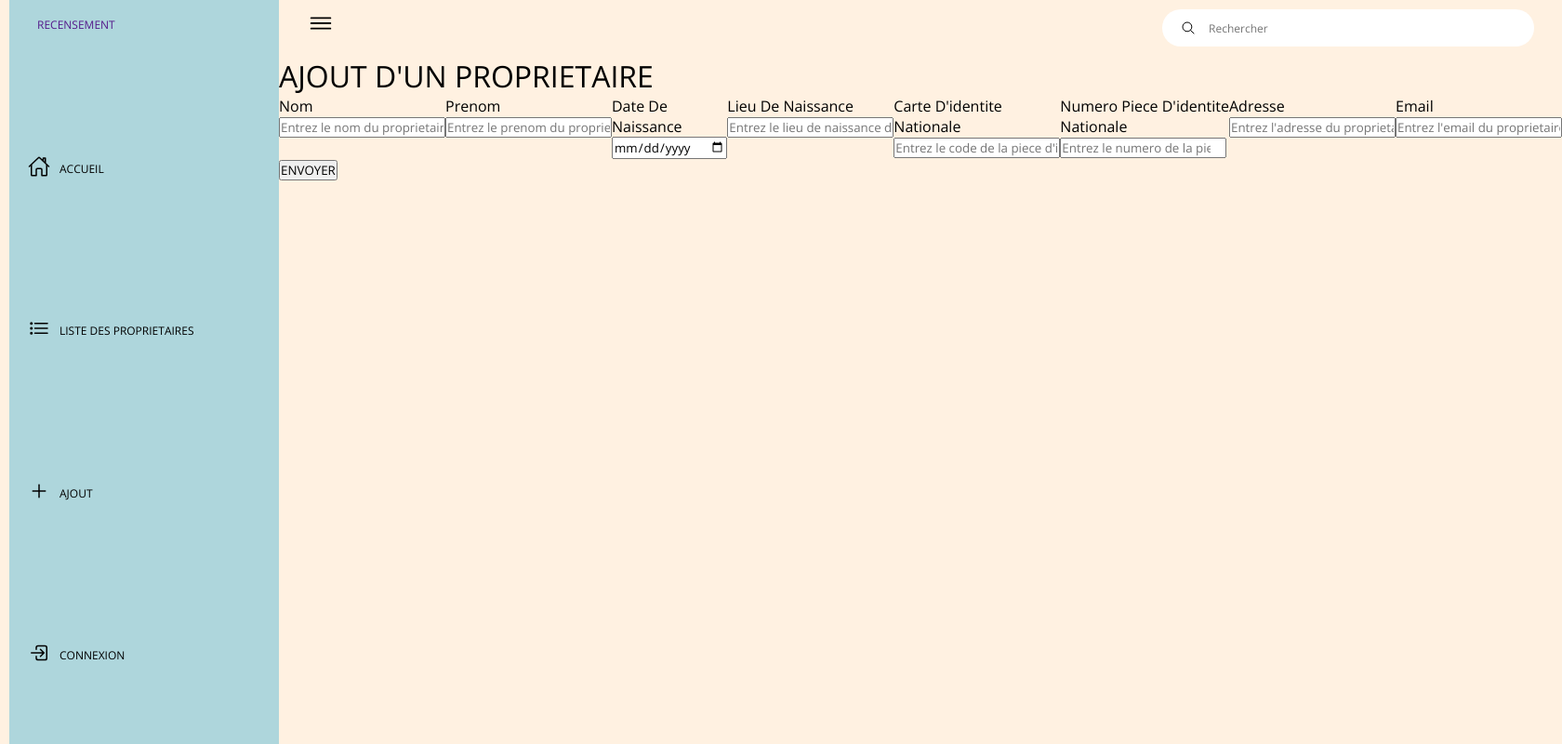
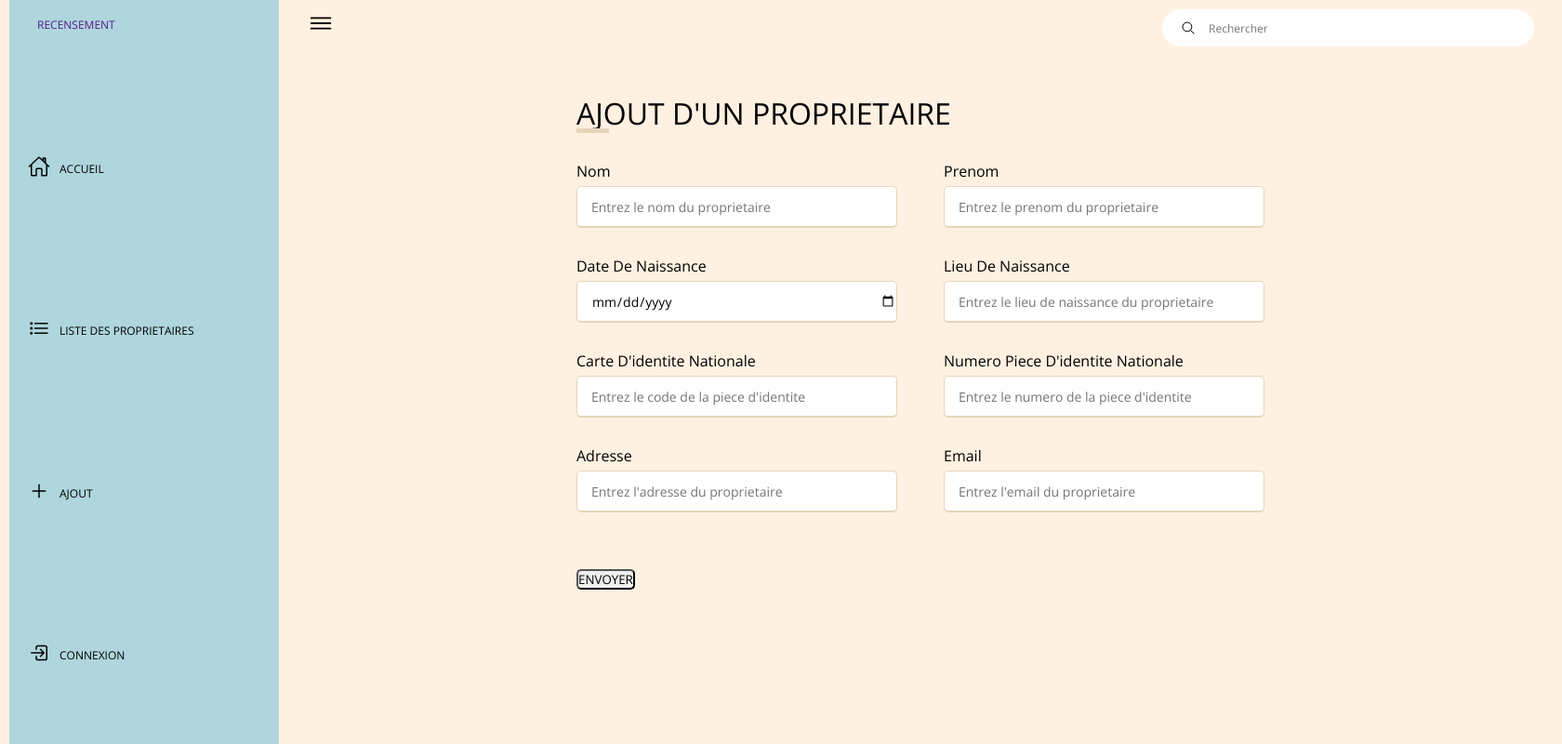
Before and after one commit to Yasral/Gestion_Proprietaires_Doctrine, a PHP site: the page made by src/view/Proprietaire/add.php in a window 1680 px wide. Shown: the whole page at 93% size. Run offline with PHP 8.4, Linux system fonts and the light colour scheme; the template is opened without the code that fills it, so the values that code supplies are empty; some libraries are stand-ins or nearby versions.

Commit message:
Customisation des formulaires

```diff
--- a/assets/css/style.css
+++ b/assets/css/style.css
@@ -311,3 +311,82 @@ main.active{
     font-weight: 400;
     text-transform: uppercase;
 }
+
+/* Styling the form for adding informations */
+
+body{
+    /* background-color: var(--grey); */
+    height: 100vh;
+}
+
+/* Styling the reusable parts */
+.container-form{
+    max-width: 800px;
+    width: 100%;
+    background-color: var(--peach);
+    padding: 30px;
+    margin: 10px auto 0;
+}
+
+/* Using the flex */
+.category label{
+    align-items: center;
+}
+
+.user-details{
+    flex-wrap: wrap;
+    padding: 30px 0;
+}
+
+.user-details, .category{
+    justify-content: space-between;
+}
+
+/* Styling the common fields */
+.container-form, .input-box input, .button input{
+    border-radius: 5px;
+}
+
+/* Styling the title */
+.title-form, .list-form{
+    position: relative;
+}
+
+.title-form::before, .list-form::before{
+    content: '';
+    position: absolute;
+    left: 0;
+    bottom: 0;
+    height: 5px;
+    width: 35px;
+    background-color: var(--lightGrey);
+}
+
+/* Styling the input fields and their containers */
+.input-box{
+    width: calc(100% / 2 - 25px);
+    margin-bottom: 30px;
+}
+
+.details{
+    display: block;
+    margin-bottom: 5px;
+}
+
+.input-box input{
+    width: 100%;
+    height: 45px;
+    padding-left: 15px;
+    outline: none;
+    border: 1px solid var(--lightGrey);
+    border-bottom-width: 2px;
+    font-size: 14px;
+}
+
+.input-box input, .button input{
+    transition: all 0.3 ease;
+}
+
+.input-box input:hover, .input-box input:focus, .input-box:valid{
+    border-color: #1B1A17;
+}
```
